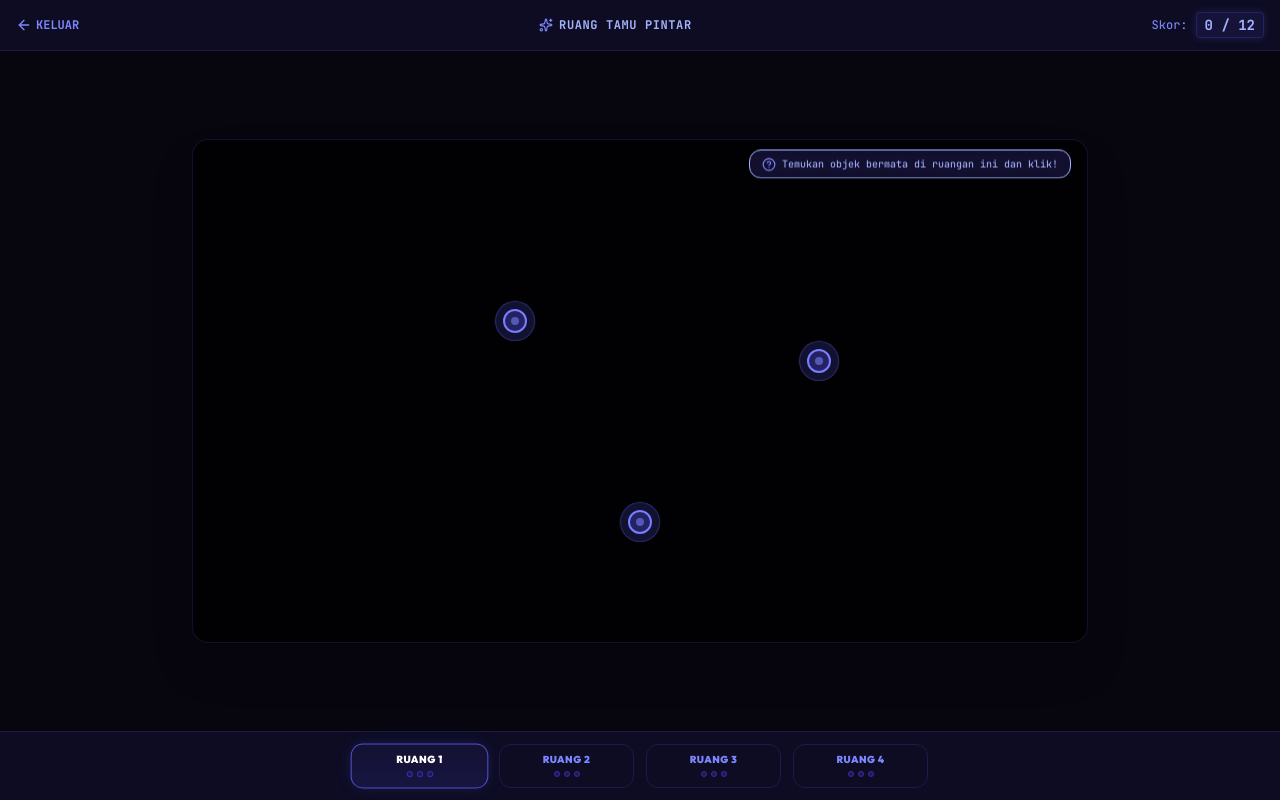
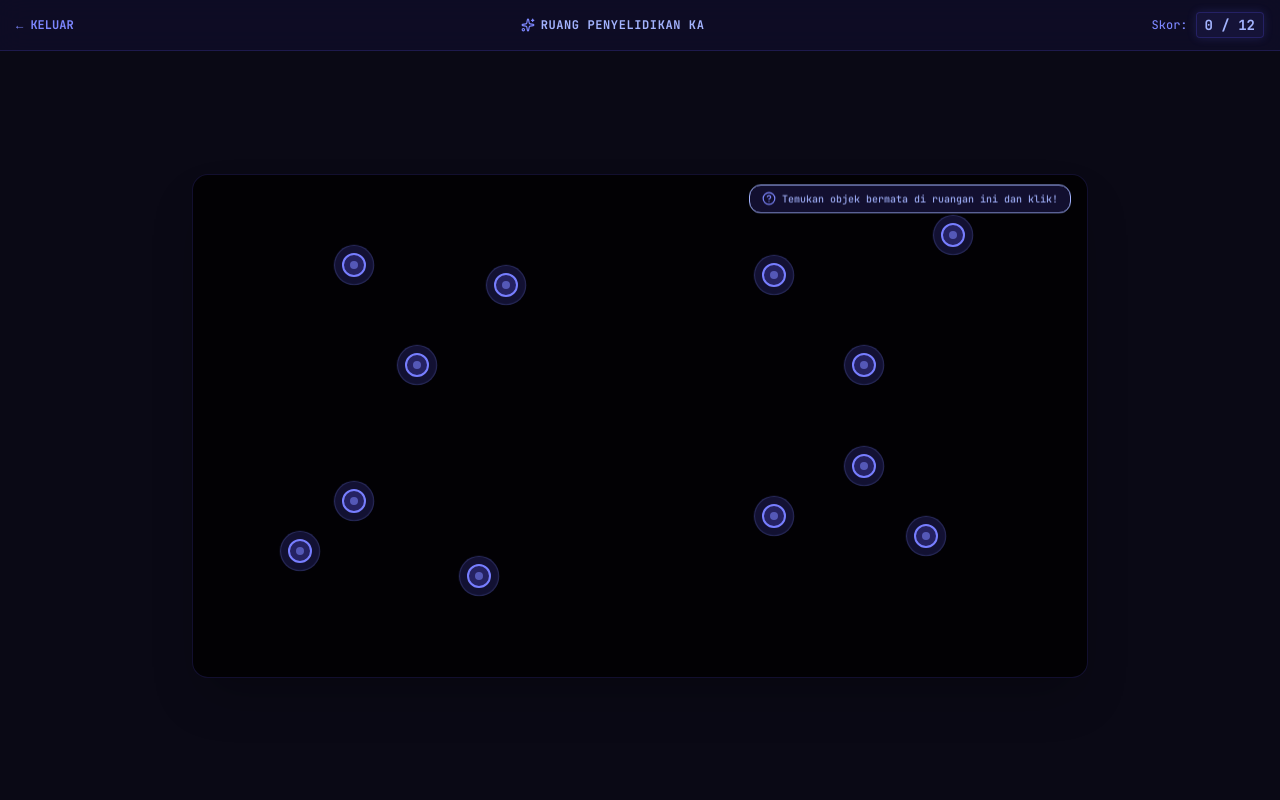
Before and after one commit to glenrioariesto/simulasi-ka-challenge, a React (Vite) app: page / in a window 1280 px wide. Both pictures are taken after a click on the button "MULAI SIMULASI". Built offline with nearby package versions, Linux system fonts and the light colour scheme.

Commit message:
feat: simplify to single room view and introduce floating comic style bubble popup matching Screenshot (6).png

```diff
--- a/src/pages/arena/ArenaPage.tsx
+++ b/src/pages/arena/ArenaPage.tsx
@@ -1,6 +1,6 @@
-import { ArrowLeft, Check, X, HelpCircle, AlertCircle, Sparkles } from 'lucide-react';
+import { Check, X, Sparkles, HelpCircle } from 'lucide-react';
 import type { ObjectWithEyes, UserAnswer } from '../../types';
-import { OBJECTS_DATA, ROOMS_NAMES } from '../../data/objects';
+import { OBJECTS_DATA } from '../../data/objects';
 import kaSimulasiSvg from '../../assets/ka-simulasi.svg';
 
 interface ArenaPageProps {
@@ -17,24 +17,21 @@ interface ArenaPageProps {
 }
 
 export function ArenaPage({
-  activeRoom,
   activeObject,
   feedback,
   answers,
   selectObject,
   handleAnswer,
   closePopup,
-  changeRoom,
   getScore,
   restartInvestigation
 }: ArenaPageProps) {
 
-  // Calculate total resolved questions
   const totalSolved = Object.keys(answers).length;
   const currentScore = getScore();
 
   return (
-    <div className="h-screen w-screen bg-[#07060f] text-indigo-200 flex flex-col font-sans overflow-hidden relative select-none">
+    <div className="h-screen w-screen bg-[#0a0915] text-indigo-200 flex flex-col font-sans overflow-hidden relative select-none">
 
       {/* Navigation & Status Header */}
       <header className="border-b border-indigo-950 bg-[#0f0e26]/90 backdrop-blur-md px-4 py-3 flex items-center justify-between z-10 shrink-0 select-none">
@@ -43,14 +40,13 @@ export function ArenaPage({
           onClick={restartInvestigation}
           className="flex items-center gap-1 text-[10px] sm:text-xs font-mono font-bold text-indigo-400 hover:text-indigo-200 transition-colors uppercase cursor-pointer"
         >
-          <ArrowLeft className="w-4 h-4 text-indigo-400" />
-          <span>Keluar</span>
+          <span className="text-indigo-400">← Keluar</span>
         </button>
 
         <div className="flex flex-col items-center">
           <span className="text-[10px] sm:text-xs font-mono text-indigo-300 font-bold uppercase tracking-wider flex items-center gap-1.5">
             <Sparkles className="w-3.5 h-3.5 text-indigo-400" />
-            {ROOMS_NAMES[activeRoom - 1]}
+            Ruang Penyelidikan KA
           </span>
         </div>
 
@@ -68,16 +64,8 @@ export function ArenaPage({
         {/* SVG Viewport Container (aspect-video ratio fits perfectly) */}
         <div className="w-full max-w-4xl aspect-[16/9] bg-black/80 border border-indigo-950/60 rounded-2xl overflow-hidden relative shadow-2xl">
 
-          {/* Animated Zoom Grid Container */}
-          <div
-            className="absolute w-[200%] h-[200%] transition-transform duration-700 cubic-bezier(0.25, 1, 0.5, 1)"
-            style={{
-              transform: activeRoom === 1 ? 'translate(0%, 0%)' :
-                         activeRoom === 2 ? 'translate(-50%, 0%)' :
-                         activeRoom === 3 ? 'translate(0%, -50%)' :
-                         'translate(-50%, -50%)'
-            }}
-          >
+          {/* Main SVG Map - Full view container */}
+          <div className="absolute inset-0 w-full h-full">
             {/* The main SVG simulation map */}
             <object
               data={kaSimulasiSvg}
@@ -87,21 +75,25 @@ export function ArenaPage({
               Peta Ruang Simulasi
             </object>
 
+            {/* Backdrop click barrier when popup is open */}
+            {activeObject && (
+              <div
+                onClick={closePopup}
+                className="absolute inset-0 bg-black/20 backdrop-blur-[2px] z-30 cursor-pointer"
+              ></div>
+            )}
+
             {/* Interactive Eye Hotspots */}
             {OBJECTS_DATA.map((obj) => {
               const ans = answers[obj.id];
               const isAnswered = !!ans;
-
-              // Only render interactive items that belong to the active room quadrant area
-              // (This prevents clicking hidden characters in other quadrants)
-              if (obj.room !== activeRoom) return null;
 
               return (
                 <button
                   type="button"
                   key={obj.id}
                   onClick={() => selectObject(obj)}
-                  className="absolute cursor-pointer flex items-center justify-center -translate-x-1/2 -translate-y-1/2 group outline-none"
+                  className="absolute cursor-pointer flex items-center justify-center -translate-x-1/2 -translate-y-1/2 group outline-none z-20"
                   style={{
                     left: `${obj.x}%`,
                     top: `${obj.y}%`,
@@ -138,9 +130,90 @@ export function ArenaPage({
                 </button>
               );
             })}
+
+            {/* FLOATING SPEECH BUBBLE POPUP (overlaid on top of active character) */}
+            {activeObject && (
+              <div
+                className={`absolute bg-white border-[3px] border-black text-black rounded-[24px] p-5 shadow-2xl z-40 w-72 sm:w-80 select-none animate-fadeIn -translate-x-1/2 ${
+                  activeObject.y < 50
+                    ? 'mt-5' // Place below
+                    : '-translate-y-full -mt-14' // Place above
+                }`}
+                style={{
+                  left: `${activeObject.x}%`,
+                  top: `${activeObject.y}%`
+                }}
+              >
+                {/* Speech Bubble Tail */}
+                <div className={`absolute w-3.5 h-3.5 bg-white border-black rotate-45 z-10 left-1/2 -translate-x-1/2 ${
+                  activeObject.y < 50
+                    ? 'border-t-[3px] border-l-[3px] -top-[9px]' // Point up
+                    : 'border-b-[3px] border-r-[3px] -bottom-[9px]' // Point down
+                }`}></div>
+
+                {/* Close Button */}
+                <button
+                  type="button"
+                  onClick={closePopup}
+                  className="absolute top-3 right-3 text-gray-500 hover:text-black transition-colors cursor-pointer"
+                >
+                  <X className="w-4 h-4" />
+                </button>
+
+                {/* Question state */}
+                {!feedback ? (
+                  <div className="text-center font-sans">
+                    <p className="text-xs font-extrabold text-black mb-3 leading-relaxed">
+                      Halo, aku {activeObject.name.split(',')[0]}, coba tebak, apakah aku termasuk KA?
+                    </p>
+
+                    {/* YA/BUKAN Action Buttons (matches comic reference style) */}
+                    <div className="flex gap-3 justify-center mt-4">
+                      <button
+                        type="button"
+                        onClick={() => handleAnswer(true)}
+                        className="flex-1 py-2 bg-[#2ecc71] hover:bg-[#27ae60] border-[2px] border-black text-black font-black text-xs uppercase tracking-wider rounded-xl cursor-pointer transition-colors shadow-[2px_2px_0px_rgba(0,0,0,1)] active:translate-x-[1px] active:translate-y-[1px] active:shadow-[1px_1px_0px_rgba(0,0,0,1)]"
+                      >
+                        YA!
+                      </button>
+                      <button
+                        type="button"
+                        onClick={() => handleAnswer(false)}
+                        className="flex-1 py-2 bg-[#e74c3c] hover:bg-[#c0392b] border-[2px] border-black text-black font-black text-xs uppercase tracking-wider rounded-xl cursor-pointer transition-colors shadow-[2px_2px_0px_rgba(0,0,0,1)] active:translate-x-[1px] active:translate-y-[1px] active:shadow-[1px_1px_0px_rgba(0,0,0,1)]"
+                      >
+                        BUKAN
+                      </button>
+                    </div>
+                  </div>
+                ) : (
+                  // Answer Feedback state
+                  <div className="font-sans">
+                    <div className="flex items-center gap-1.5 mb-2.5">
+                      {feedback.isCorrect ? (
+                        <span className="text-emerald-600 font-extrabold text-xs">✓ BENAR!</span>
+                      ) : (
+                        <span className="text-rose-600 font-extrabold text-xs">✗ SALAH!</span>
+                      )}
+                    </div>
+
+                    <p className="text-[11px] sm:text-xs text-black leading-relaxed text-justify font-medium mb-4">
+                      {feedback.message}
+                    </p>
+
+                    <button
+                      type="button"
+                      onClick={closePopup}
+                      className="w-full py-2 bg-gray-100 hover:bg-gray-200 border-2 border-black text-black font-extrabold rounded-xl text-xs transition-colors cursor-pointer text-center shadow-[2px_2px_0px_rgba(0,0,0,1)] active:translate-x-[1px] active:translate-y-[1px] active:shadow-[1px_1px_0px_rgba(0,0,0,1)]"
+                    >
+                      Kembali ke Ruangan
+                    </button>
+                  </div>
+                )}
+              </div>
+            )}
           </div>
 
-          {/* Guide Overlay Grid Help (Shows only when 0 solved to help starting) */}
+          {/* Guide Overlay Help */}
           {totalSolved === 0 && (
             <div className="absolute top-4 right-4 bg-indigo-950/60 backdrop-blur-sm border border-indigo-850 px-3 py-1.5 rounded-xl flex items-center gap-1.5 text-[9px] sm:text-[10px] font-mono text-indigo-300 select-none pointer-events-none animate-bounce">
               <HelpCircle className="w-3.5 h-3.5 text-indigo-400" />
@@ -149,153 +222,6 @@ export function ArenaPage({
           )}
         </div>
       </main>
-
-      {/* Navigation Footer (Room Switch Tabs) */}
-      <footer className="border-t border-indigo-950 bg-[#0f0e26]/90 backdrop-blur-md px-4 py-3 shrink-0 z-10 select-none">
-        <div className="max-w-xl mx-auto flex items-center justify-between gap-1.5 md:gap-3">
-          {[1, 2, 3, 4].map((roomNum) => {
-            const isActive = activeRoom === roomNum;
-
-            // Count completed objects in this room
-            const roomObjects = OBJECTS_DATA.filter(o => o.room === roomNum);
-            const roomCompleted = roomObjects.filter(o => !!answers[o.id]).length;
-            const isCompleted = roomCompleted === roomObjects.length;
-
-            return (
-              <button
-                type="button"
-                key={roomNum}
-                onClick={() => changeRoom(roomNum)}
-                className={`flex-1 py-2 sm:py-2.5 px-1.5 rounded-xl border flex flex-col items-center justify-center gap-1 transition-all cursor-pointer ${
-                  isActive
-                    ? 'bg-gradient-to-b from-indigo-950/40 to-indigo-900/30 border-indigo-500/80 text-white shadow-[0_0_15px_rgba(99,102,241,0.15)] scale-[1.02]'
-                    : isCompleted
-                      ? 'bg-emerald-950/15 border-emerald-950/40 text-emerald-500/70 hover:text-emerald-400'
-                      : 'bg-transparent border-indigo-950 hover:bg-indigo-950/20 text-indigo-400 hover:text-indigo-300'
-                }`}
-              >
-                <span className="text-[9px] sm:text-[10px] font-display font-black tracking-wider uppercase leading-none">
-                  Ruang {roomNum}
-                </span>
-
-                {/* Dots indicator for room progress */}
-                <div className="flex gap-1 mt-0.5">
-                  {roomObjects.map((obj) => {
-                    const ans = answers[obj.id];
-                    return (
-                      <span
-                        key={obj.id}
-                        className={`w-1.5 h-1.5 rounded-full ${
-                          ans
-                            ? ans.isCorrect
-                              ? 'bg-emerald-500'
-                              : 'bg-rose-500'
-                            : 'bg-indigo-950 border border-indigo-800'
-                        }`}
-                      ></span>
-                    );
-                  })}
-                </div>
-              </button>
-            );
-          })}
-        </div>
-      </footer>
-
-      {/* OBJECT DETAILS / GUESSING MODAL OVERLAY */}
-      {activeObject && (
-        <div className="fixed inset-0 z-50 flex items-center justify-center bg-black/90 backdrop-blur-md p-4 animate-fadeIn">
-          <div className="w-full max-w-md bg-[#0f0e26] border-2 border-indigo-800 rounded-2xl p-5 shadow-2xl relative font-mono text-indigo-200">
-
-            {/* Header info */}
-            <div className="flex items-center gap-2 border-b border-indigo-950 pb-2.5 mb-3.5 select-none">
-              <HelpCircle className="w-4 h-4 text-indigo-400 shrink-0" />
-              <h3 className="text-[10px] md:text-xs font-bold text-indigo-100 uppercase tracking-wider font-mono">
-                Identifikasi Sistem Teknologi
-              </h3>
-            </div>
-
-            {/* Character greeting */}
-            <div className="text-center mb-4 select-none">
-              <h4 className="text-base font-black text-white font-display mb-1.5">
-                {activeObject.name}
-              </h4>
-              <p className="text-xs text-indigo-300 leading-relaxed font-sans px-2">
-                "Halo! {activeObject.question}"
-              </p>
-            </div>
-
-            {/* Guessing area */}
-            {!feedback ? (
-              <div className="bg-indigo-950/30 border border-indigo-900/60 rounded-xl p-3.5 mb-4 text-center select-none">
-                <span className="text-[10px] font-bold text-indigo-400 uppercase tracking-wider block mb-3 font-mono">
-                  Coba tebak, apakah aku termasuk KA?
-                </span>
-
-                <div className="flex gap-3 justify-center">
-                  <button
-                    type="button"
-                    onClick={() => handleAnswer(true)}
-                    className="flex-1 py-2.5 bg-gradient-to-r from-indigo-600 to-violet-600 hover:from-indigo-500 hover:to-violet-500 text-white font-bold text-xs uppercase tracking-wider rounded-xl cursor-pointer transition-colors shadow-md active:scale-95"
-                  >
-                    YA (KA)
-                  </button>
-                  <button
-                    type="button"
-                    onClick={() => handleAnswer(false)}
-                    className="flex-1 py-2.5 bg-gradient-to-r from-fuchsia-600 to-pink-600 hover:from-fuchsia-500 hover:to-pink-500 text-white font-bold text-xs uppercase tracking-wider rounded-xl cursor-pointer transition-colors shadow-md active:scale-95"
-                  >
-                    BUKAN
-                  </button>
-                </div>
-              </div>
-            ) : (
-              // Feedback Message
-              <div className="bg-indigo-950/30 border border-indigo-900/60 rounded-xl p-4 mb-4 select-none">
-                <div className="flex items-center gap-2 mb-2">
-                  {feedback.isCorrect ? (
-                    <Check className="w-4 h-4 text-emerald-450 shrink-0" />
-                  ) : (
-                    <AlertCircle className="w-4 h-4 text-rose-450 shrink-0" />
-                  )}
-                  <span className={`text-[10px] font-bold uppercase tracking-wider font-mono ${
-                    feedback.isCorrect ? 'text-emerald-400' : 'text-rose-400'
-                  }`}>
-                    {feedback.isCorrect ? 'Benar!' : 'Kurang Tepat!'}
-                  </span>
-                </div>
-
-                <p className="text-xs md:text-sm text-indigo-100 leading-relaxed font-sans text-justify font-medium">
-                  {feedback.message}
-                </p>
-              </div>
-            )}
-
-            {/* Action buttons */}
-            <div className="select-none">
-              {feedback ? (
-                <button
-                  type="button"
-                  onClick={closePopup}
-                  className="w-full py-2.5 bg-indigo-900 hover:bg-indigo-850 border border-indigo-750 text-indigo-100 rounded-xl text-xs font-bold tracking-wider transition-colors cursor-pointer text-center"
-                >
-                  Kembali ke Ruangan
-                </button>
-              ) : (
-                <button
-                  type="button"
-                  onClick={closePopup}
-                  className="w-full py-2 bg-transparent text-indigo-400 hover:text-indigo-200 rounded-xl text-[10px] font-mono transition-colors cursor-pointer text-center"
-                >
-                  Tutup Berkas
-                </button>
-              )}
-            </div>
-
-          </div>
-        </div>
-      )}
-
     </div>
   );
 }
```
